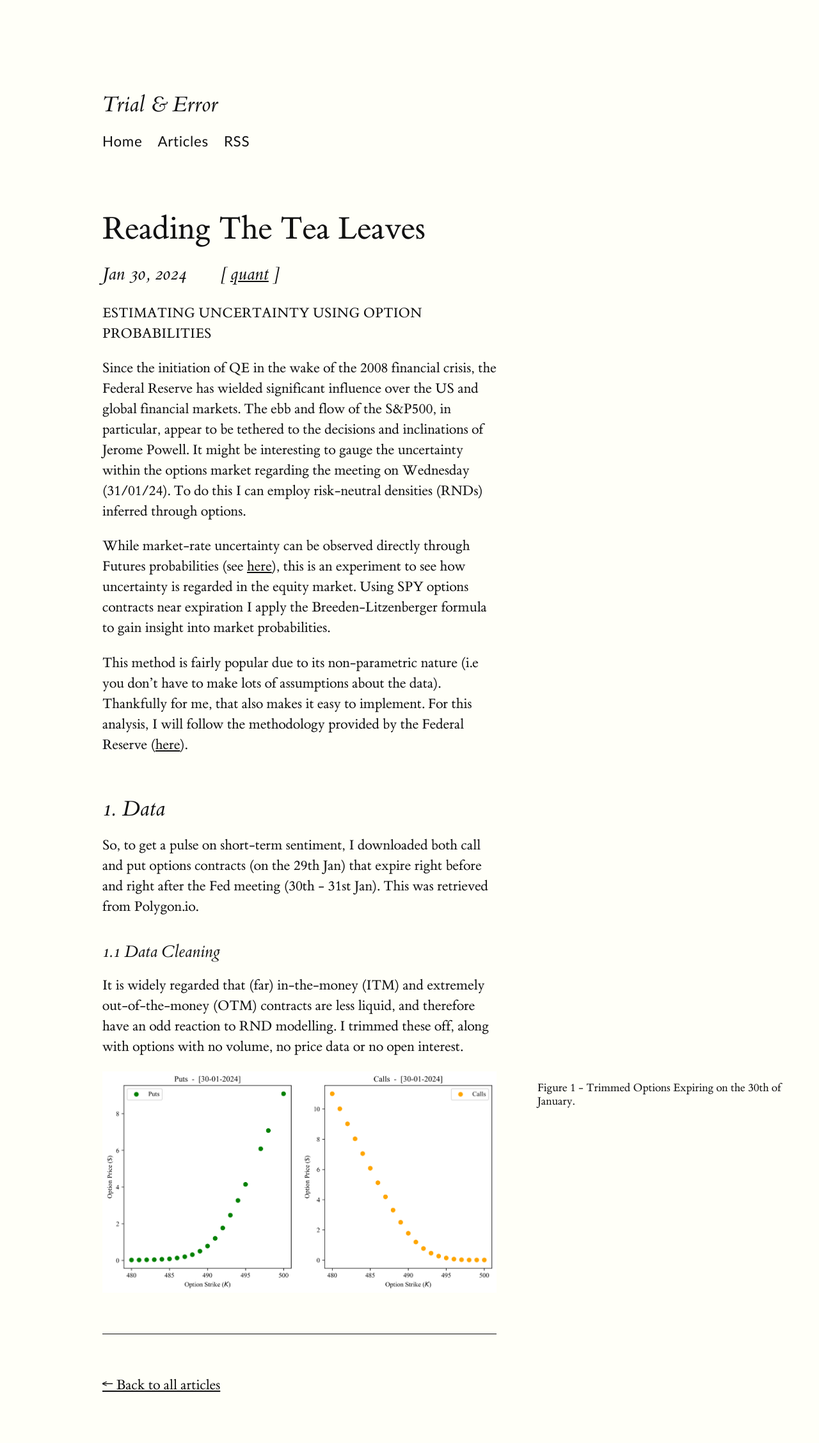
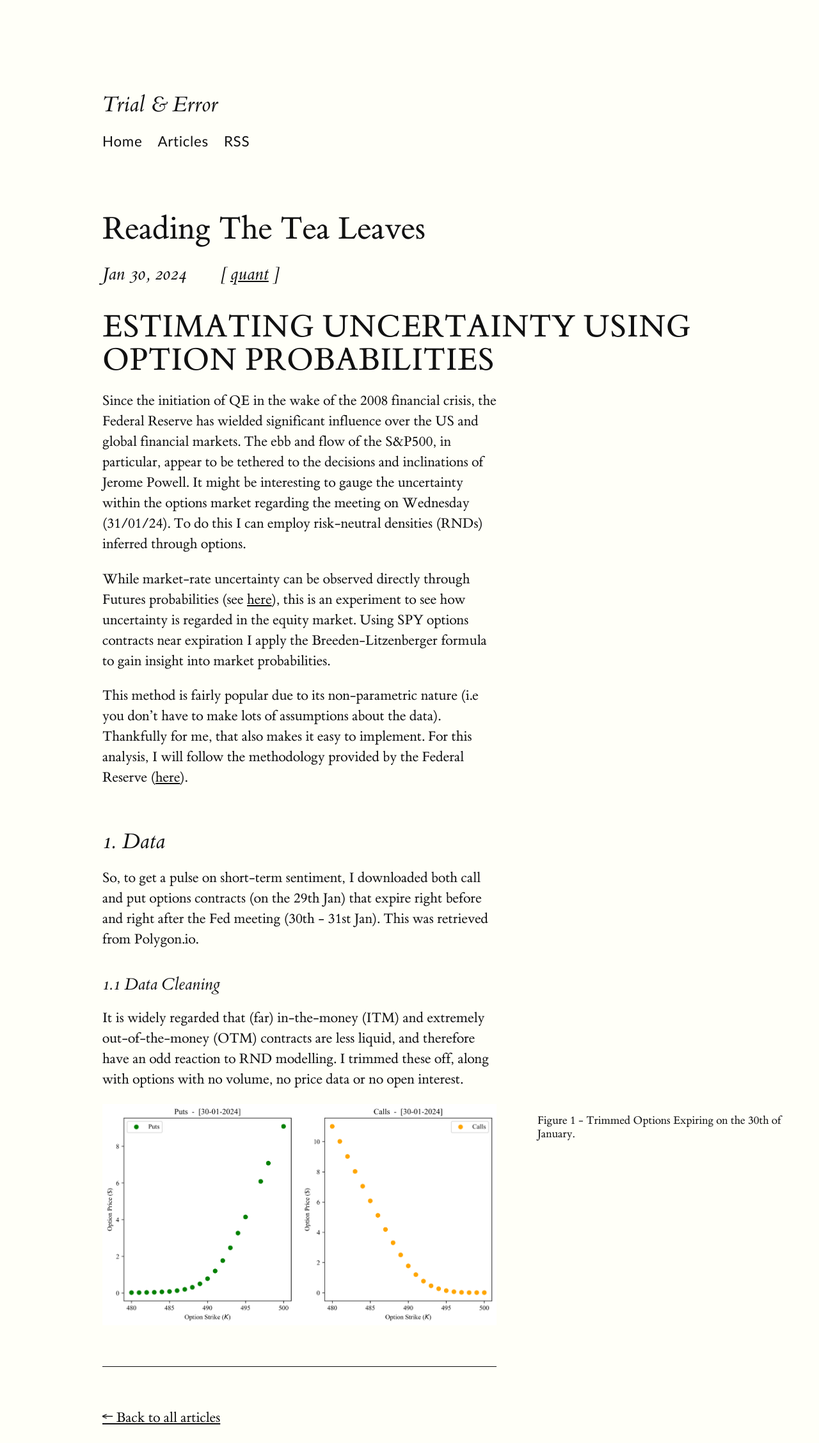
Before and after one commit to CSomers3/csomers3.github.io, a Jekyll site: the page built from _posts/2024-01-30-RND.md, in a window 1280 px wide. Shown: the whole page at 64% size. Built offline with Jekyll 4.4.1, drawn with Linux system fonts in a browser that asks for light colours; before the commit the page ends 2205 px from its top, so only the background shows below that.

Commit message:
Update 2024-01-30-RND.md

```diff
--- a/_posts/2024-01-30-RND.md
+++ b/_posts/2024-01-30-RND.md
@@ -3,7 +3,7 @@ layout: post
 title: Reading the Tea Leaves
 category: quant
 ---
-ESTIMATING UNCERTAINTY USING OPTION PROBABILITIES
+# ESTIMATING UNCERTAINTY USING OPTION PROBABILITIES
 
 
 Since the initiation of QE in the wake of the 2008 financial crisis, the Federal Reserve has wielded significant influence over the US and global financial markets. The ebb and flow of the S&P500, in particular, appear to be tethered to the decisions and inclinations of Jerome Powell. It might be interesting to gauge the uncertainty within the options market regarding the meeting on Wednesday (31/01/24). To do this I can employ risk-neutral densities (RNDs) inferred through options.
```
